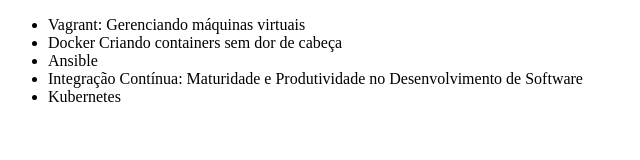
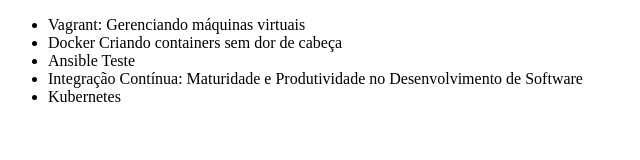
Before and after one commit to RoneySorriente/alura-git, a plain HTML site: page index.html in a window 1280 px wide. Shown: the full height of the page, 0-640 px from the left. Drawn offline with Linux system fonts and the light colour scheme.

Commit message:
index.html

```diff
--- a/index.html
+++ b/index.html
@@ -8,7 +8,7 @@
     <ul>
         <li>Vagrant: Gerenciando máquinas virtuais</li>
         <li>Docker Criando containers sem dor de cabeça</li>
-        <li>Ansible</li>
+        <li>Ansible Teste</li>
         <li>Integração Contínua: Maturidade e Produtividade no Desenvolvimento de Software</li>
 	<li>Kubernetes</li>
     </ul>
```
